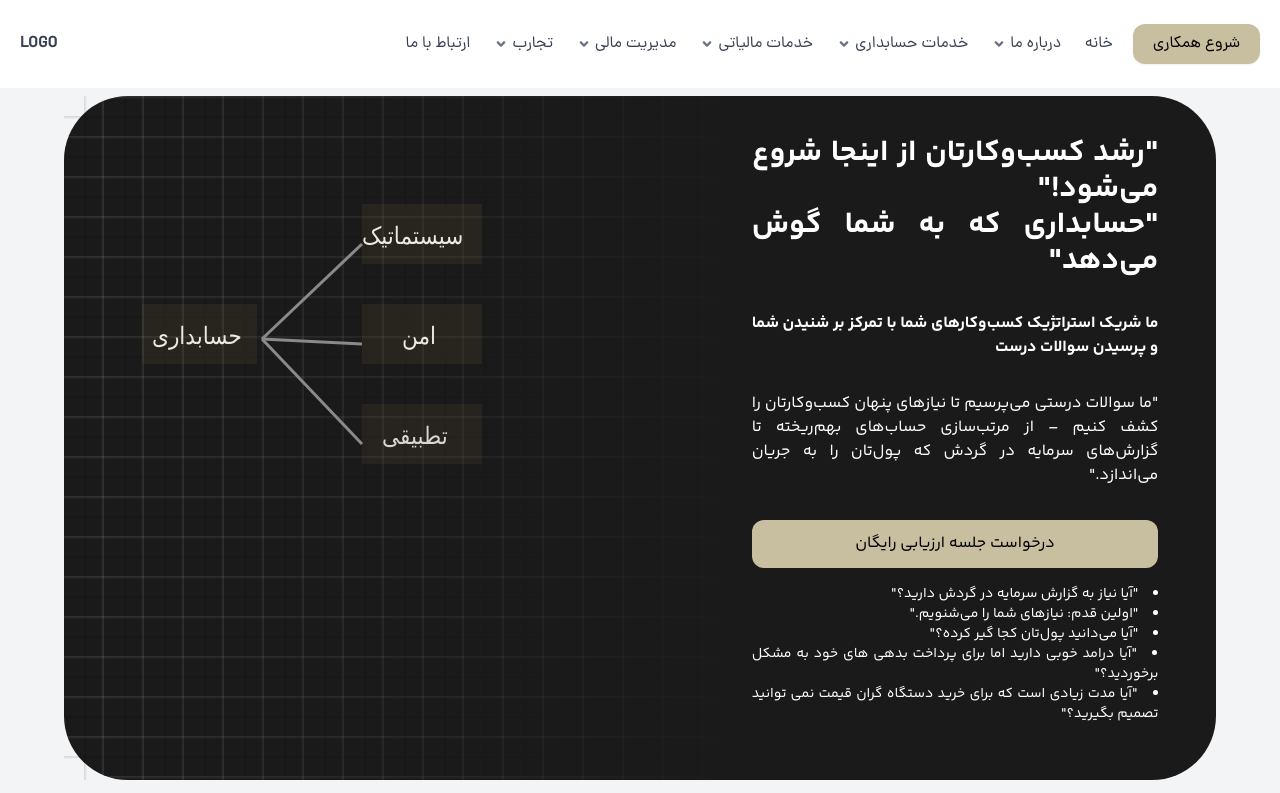
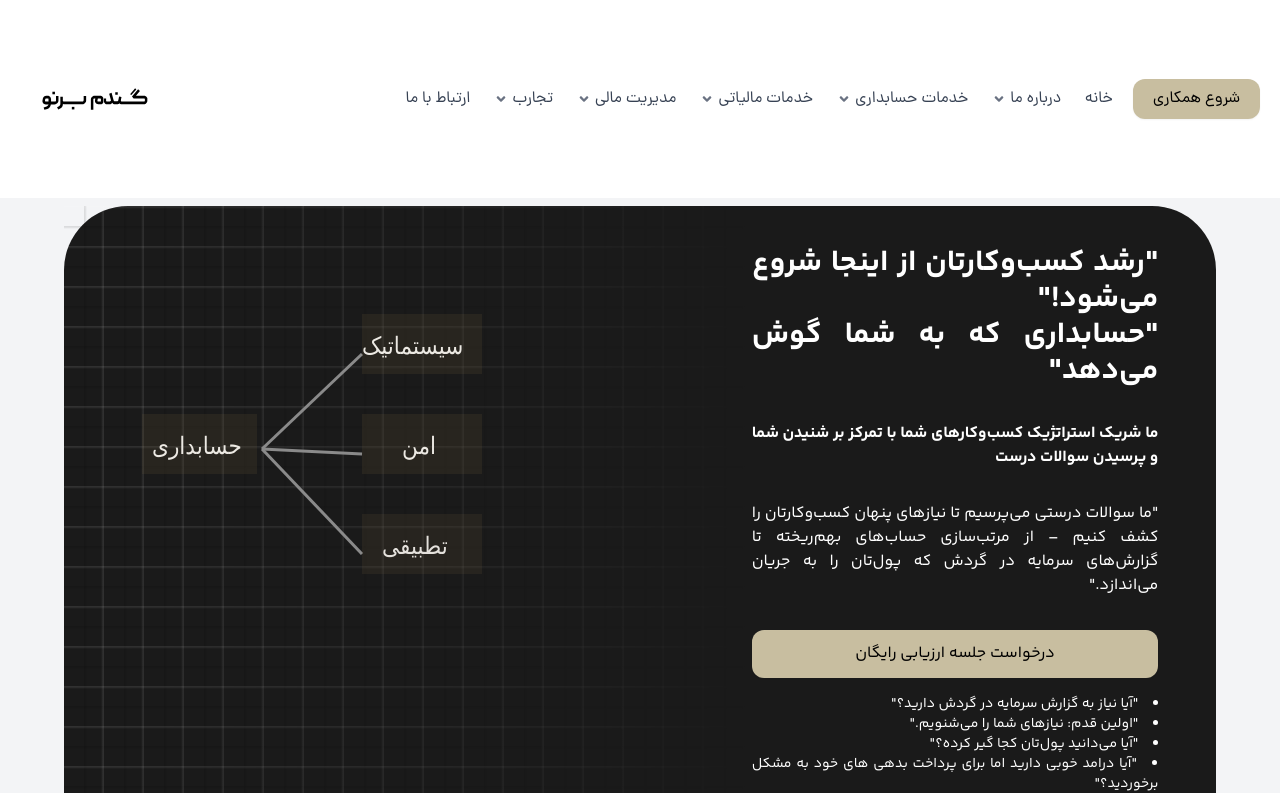
Before and after one commit to sina47822/nextjs-wp-abarno, a Next.js app: page /new in a window 1280 px wide. Shown: the top 793 px of the page. Built offline with nearby package versions, Linux system fonts and the light colour scheme.

Commit message:
add logo

```diff
--- a/app/new/Footer/Footer.tsx
+++ b/app/new/Footer/Footer.tsx
@@ -78,8 +78,8 @@ const Footer = () => {
           {/* بخش 4: اطلاعات تماس */}
 
           <div className="footer-contact flex flex-col items-end">
-            <img src="" alt="" />
-            <h2>LOGO</h2>
+            <img src="/logo/gandom-01-02.svg" alt="abarnoakhtar-logo"  width={'150px'}/>
+
             <div className="mt-4 flex space-x-4 space-x-reverse">
               <a href="https://t.me/yourcompany" target="_blank" rel="noopener noreferrer" className="text-gray-700 hover:text-green-400 w-[25px]">
                 <svg width='100%' xmlns="http://www.w3.org/2000/svg" viewBox="0 0 24 24">
--- a/app/new/Nav/NavMenu.tsx
+++ b/app/new/Nav/NavMenu.tsx
@@ -239,7 +239,9 @@ const NavMenu = () => {
             <Button variant="destructive" className="p-3 text-md w-full">شروع همکاری</Button>
           </div>
         )}
-        <div className="text-gray-700 font-bold">LOGO</div>
+        <div className="text-gray-700 font-bold">
+          <img src="/logo/gandom-01-02.svg" alt="abarnoakhtar-logo"  width={'150px'}/>
+        </div>
       </nav>
     </div>
   );
```
Also changed, not shown: public/logo/gandom-01-02.svg (added), public/logo/gandom-01-03.svg (added).
